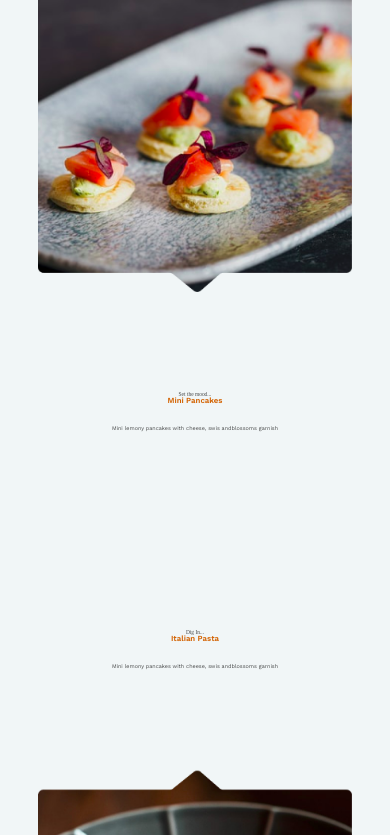
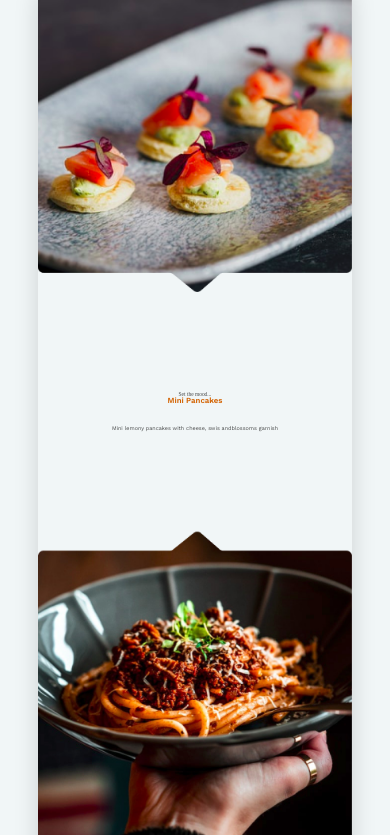
Before and after one commit to M-Tee/Kathys-Kitchen, a Vue app: page /#/about in a window 390 px wide. Shown: the part 656-1491 px from the top of the page. Built offline with nearby package versions, Linux system fonts and the light colour scheme; a web font is replaced by a local one.

Commit message:
Add media query and box shadow to chefsSpecial

```diff
--- a/src/components/chefSpecial.vue
+++ b/src/components/chefSpecial.vue
@@ -58,8 +58,17 @@ export default {
   display: flex;
   flex-direction: column;
 }
+.menuContent{
+  box-shadow: 0px 8px 24px rgba(0, 0, 0, 0.15);
+}
 .menuContent :nth-child(2) {
   flex-direction: column-reverse;
   margin-top: -1px;
 }
+
+@media only screen and (max-width: 768px) {
+  .menuContent :nth-child(2) {
+    flex-direction: column;
+  }
+}
 </style>
```
